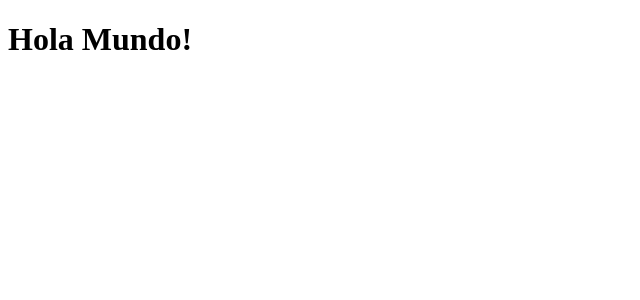
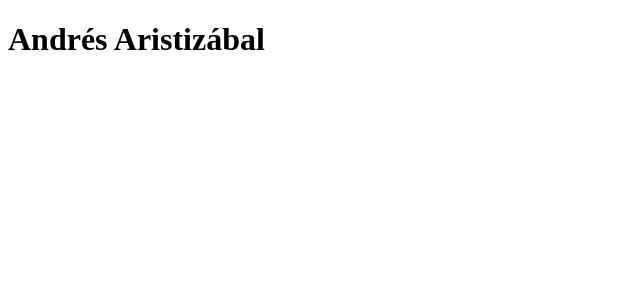
Before and after one commit to aristizabaru/react-de-cero-a-experto-COUNTER-APP, a React (Vite) app: page / in a window 1280 px wide. Shown: the top 300 px of the page, without its empty margins (0-640 px from the left). Built offline with nearby package versions, Linux system fonts and the light colour scheme.

Commit message:
feat: create FirstApp component
FirstApp component is the base of the app

```diff
--- a/src/App.jsx
+++ /dev/null
@@ -1,3 +0,0 @@
-export const App = () => {
-    return <h1>Hola Mundo!</h1>;
-};
--- /dev/null
+++ b/src/FirstApp.jsx
@@ -0,0 +1,5 @@
+export const FirstApp = () => {
+    return (
+        <h1>Andrés Aristizábal</h1>
+    );
+};
--- a/src/main.jsx
+++ b/src/main.jsx
@@ -1,10 +1,10 @@
 import React from 'react';
 import ReactDOM from 'react-dom/client';
-import { App } from './App';
+import { FirstApp } from './FirstApp';
 
 const root = ReactDOM.createRoot(document.querySelector('#root'));
 root.render(
   <React.StrictMode>
-    <App />
+    <FirstApp />
   </React.StrictMode>
 );
```
